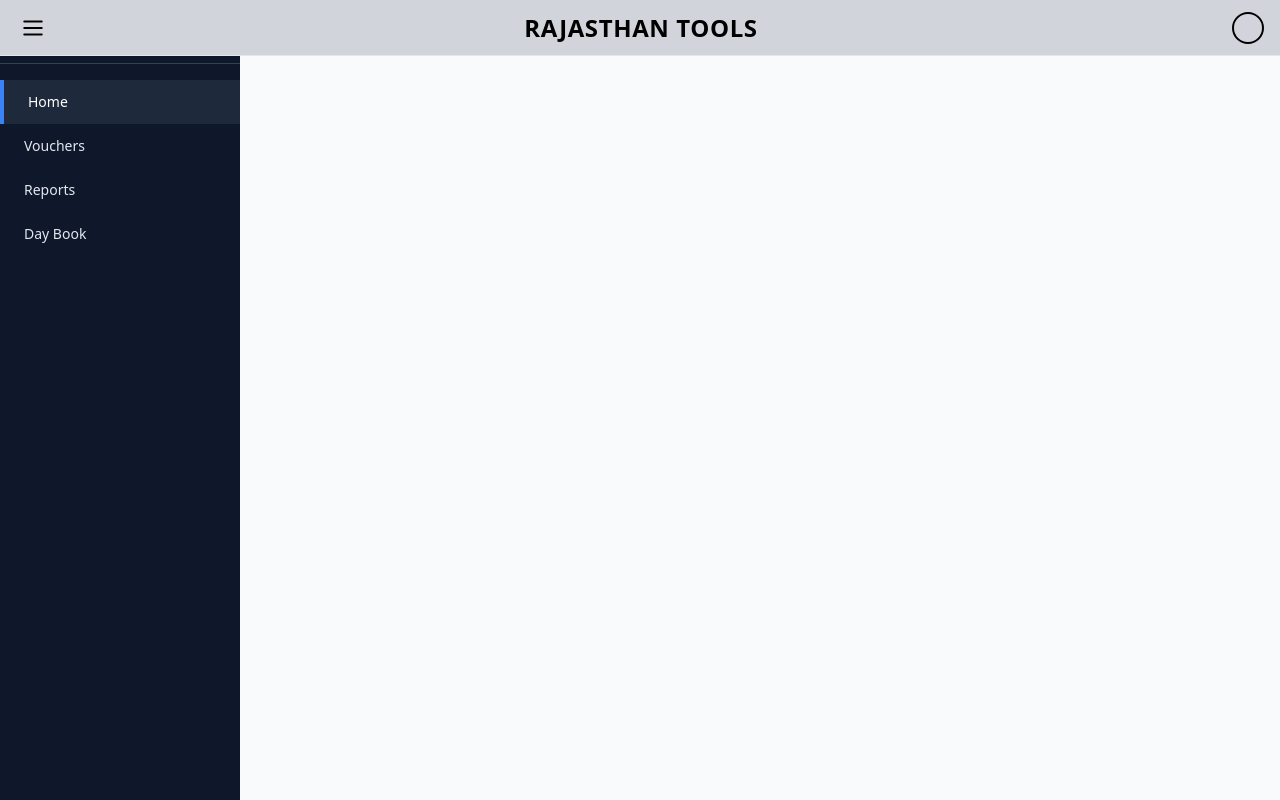
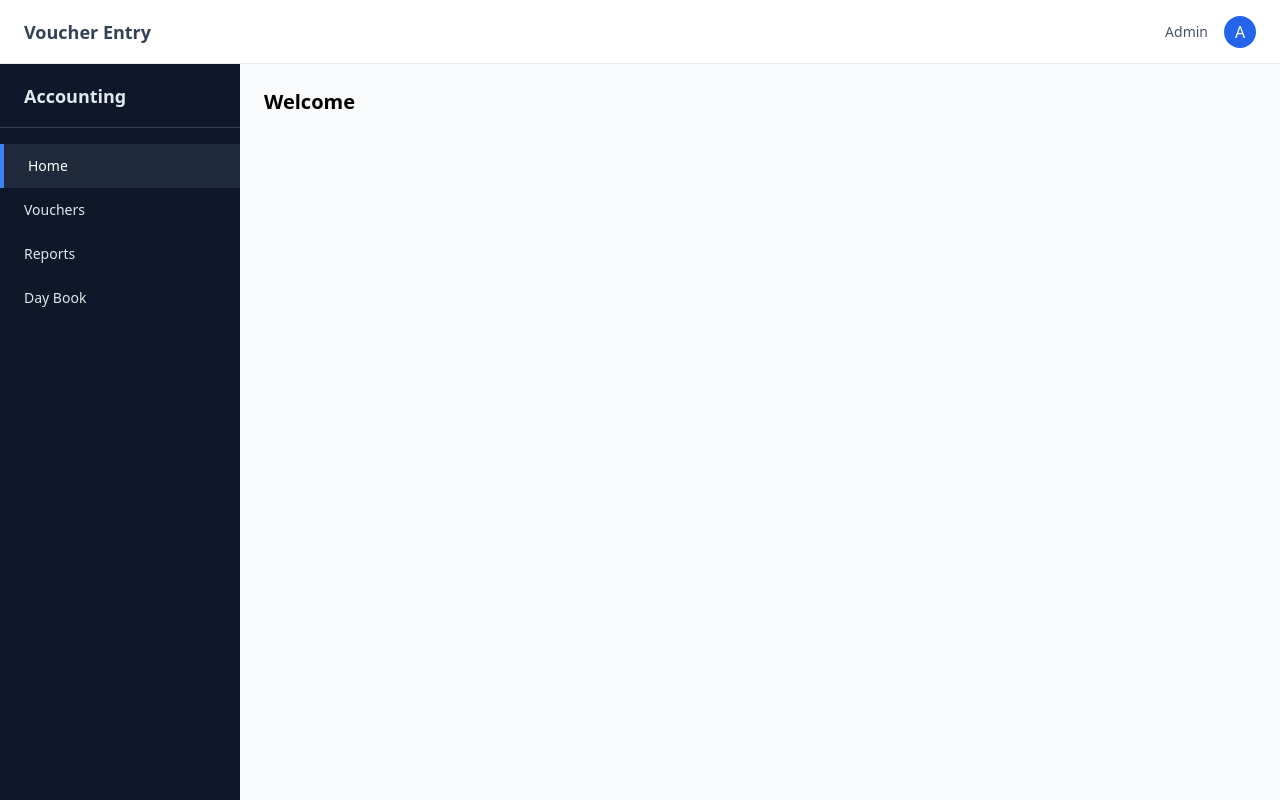
Before and after one commit to djkrishnachauhan/Accounting-Web, a React (Vite) app: page / in a window 1280 px wide. Built offline with nearby package versions, Linux system fonts and the light colour scheme.

Commit message:
Update Header.jsx

```diff
--- a/src/components/Header.jsx
+++ b/src/components/Header.jsx
@@ -1,22 +1,20 @@
-import { Menu } from "lucide-react";
+export default function Header() {
+  return (
+    <div className="h-16 bg-white border-b shadow-sm flex items-center px-6 justify-between">
 
-export default function Header({ setSidebarOpen }) {
-  return (
-    <header className="h-14 bg-gray-300 border-b flex items-center px-4 justify-between fixed top-0 left-0 right-0 z-50">
+      <div className="text-lg font-semibold text-slate-700">
+        Voucher Entry
+      </div>
 
-      {/* ☰ MENU BUTTON (always visible) */}
-      <button
-        onClick={() => setSidebarOpen(prev => !prev)}
-        className="p-1"
-      >
-        <Menu size={26} />
-      </button>
+      <div className="flex items-center gap-4">
+        <div className="text-sm text-slate-600">
+          Admin
+        </div>
+        <div className="w-8 h-8 rounded-full bg-blue-600 text-white flex items-center justify-center">
+          A
+        </div>
+      </div>
 
-      <h1 className="text-xl md:text-2xl font-bold tracking-wide">
-        RAJASTHAN TOOLS
-      </h1>
-
-      <div className="w-8 h-8 rounded-full border-2 border-black" />
-    </header>
+    </div>
   );
 }
```
